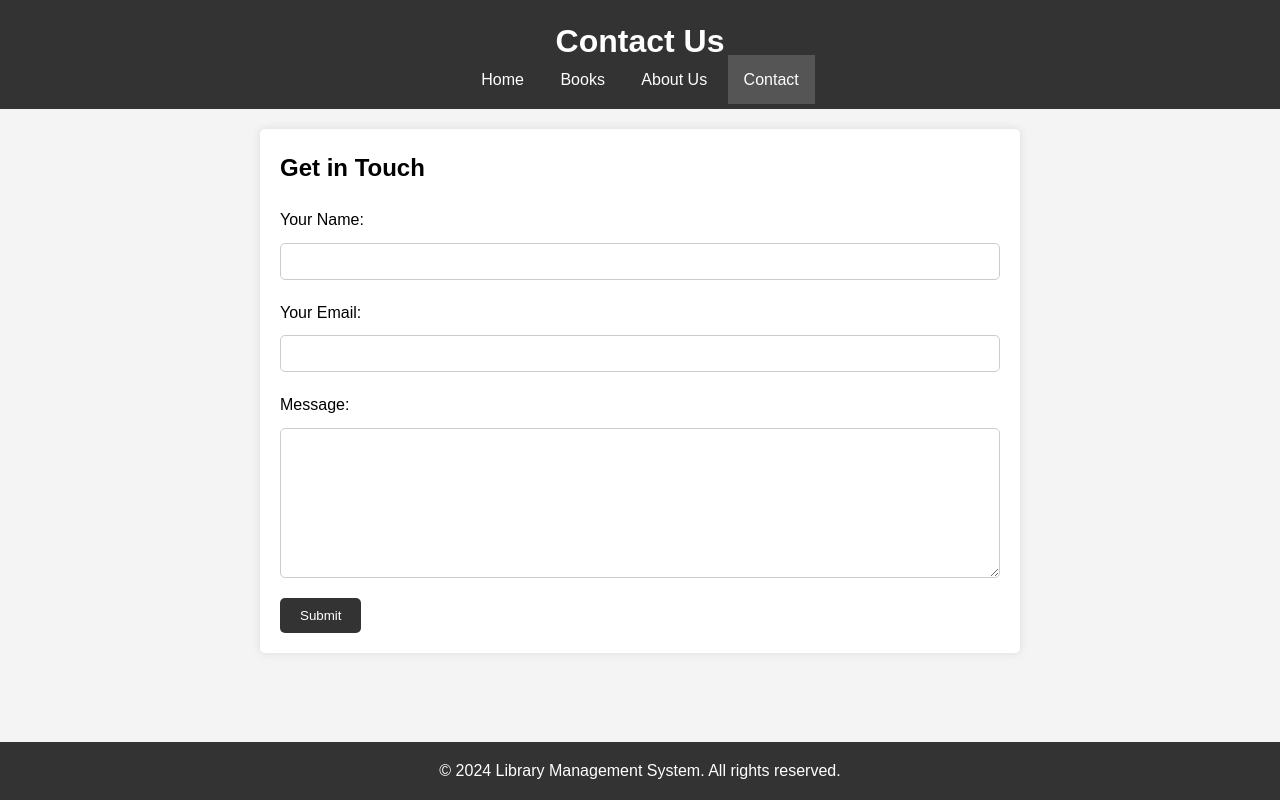
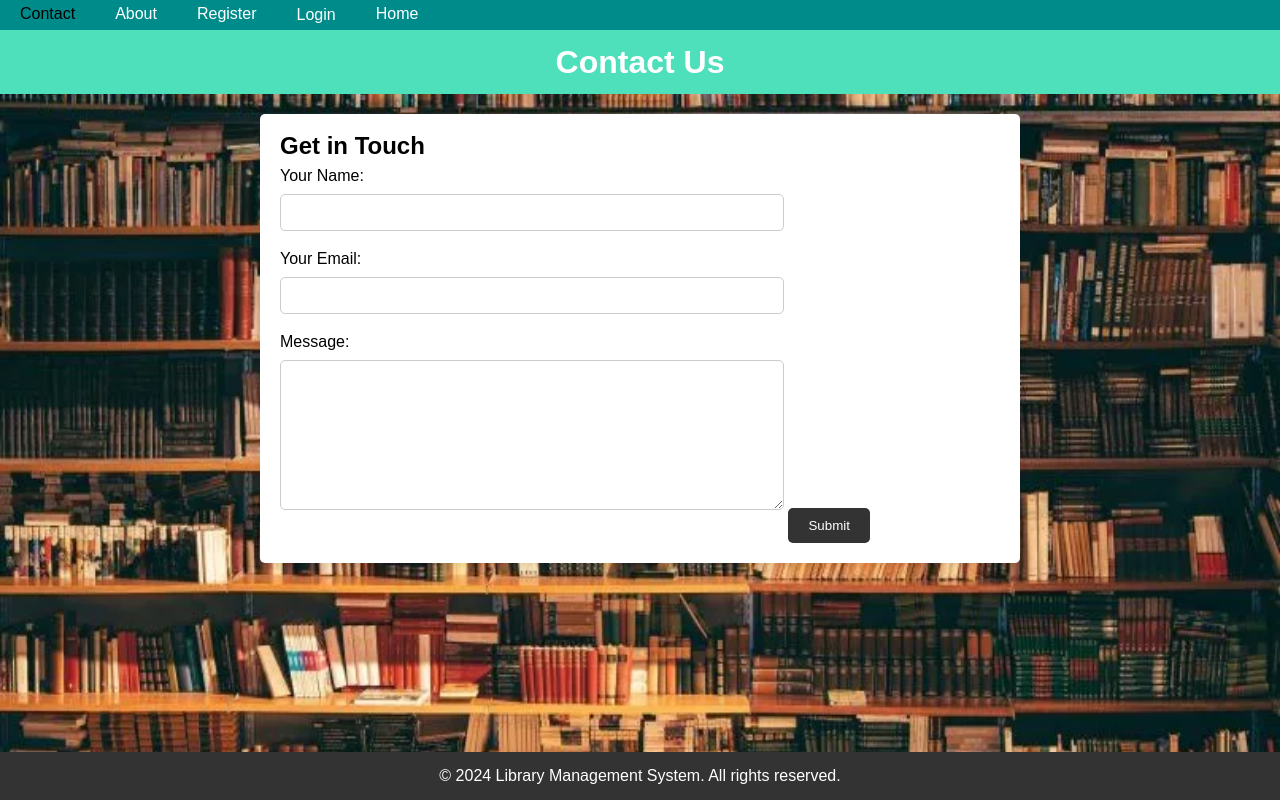
Before and after one commit to Samprikta15/LMS, a PHP site: page /LMS/Contact.php in a window 1280 px wide. Run offline with PHP 8.4, Linux system fonts and the light colour scheme.

Commit message:
contact page link added and about option removed from admin,student,teacher,registration,index page ......and working on contact page

```diff
--- a/Admin.php
+++ b/Admin.php
@@ -118,9 +118,7 @@ body {
 <body style="background-color:LightCyan">
 <div class="navbar">
 
-    <a href="#contact">Contact</a>
-
-    <a href="#about">About</a>
+    <a href="http://localhost/LMS/Contact.php">Contact</a>
   <a href="http://localhost/LMS/Registration_frontend.php">Register</a>
   <div class="dropdown">
   <button class="dropbtn" onclick="myFunction()">Login
--- a/Contact.php
+++ b/Contact.php
@@ -2,22 +2,133 @@
 <html>
 <html lang="en">
 <head>
-    <title>Contact Us - Library Management System</title>
-    <link rel="stylesheet" href="styles.css">
+<link rel="stylesheet" type="text/css" href="styles.css">
+<style>
+        body {
+            margin: 0;
+            font-family: Arial, sans-serif;
+            background-image: url('contact.jpg');
+            background-repeat:no-repeat;
+            background-attachment: fixed;
+            background-size:100% 100%;
+        }
+
+        .navbar {
+            background-color: #008B8B;
+            overflow: hidden;
+        }
+
+        .navbar a {
+            float: left;
+            display: block;
+            color: white;
+            text-align: center;
+            padding: 6px 20px;
+            text-decoration: none;
+        }
+
+        .navbar a:hover {
+            background-color: #008B8B;
+            color: black;
+        }
+
+        .dropdown {
+  float: left;
+  overflow: hidden;
+}
+
+.dropdown .dropbtn {
+  cursor: pointer;
+  font-size: 16px;
+  border: none;
+  outline: none;
+  color: white;
+  padding: 6px 20px;
+  background-color: inherit;
+  font-family: inherit;
+  margin: 0;
+}
+
+.navbar a:hover, .dropdown:hover .dropbtn, .dropbtn:focus {
+  background-color: #008B8B;
+   color: black;
+
+}
+
+.dropdown-content {
+  display: none;
+  position: absolute;
+  background-color: #008B8B;
+  min-width: 160px;
+  box-shadow: 0px 8px 16px 0px rgba(0,0,0,0.2);
+  z-index: 1;
+}
+
+.dropdown-content a {
+  float: none;
+  color: white;
+  padding: 6px 16px;
+  text-decoration: none;
+  display: block;
+  text-align: center;
+}
+
+.dropdown-content a:hover {
+  background-color: #008B8B;
+}
+
+.show {
+  display: block;
+}
+
+.wrapper {
+  width: 800px;
+  margin: auto;
+}
+
+    </style>
+<title>
+This ia a project of library management
+</title>
 </head>
-<body>
+<body style="background-color:LightCyan">
+<div class="navbar">
+
+    <a href="#contact">Contact</a>
+    <a href="#about">About</a>
+    <a href="http://localhost/LMS/Registration_frontend.php">Register</a>
+  <div class="dropdown">
+  <button class="dropbtn" onclick="myFunction()">Login
+    <i class="fa fa-caret-down"></i>
+  </button>
+  <div class="dropdown-content" id="myDropdown">
+    <a href="http://localhost/LMS/Student.php">Student Login</a>
+    <a href="http://localhost/LMS/Teacher.php">Teacher Login</a>
+    <a href="http://localhost/LMS/Admin.php">Admin Login</a>
+  </div>
+  </div>
+    <a href="http://localhost/LMS/index.php">Home</a>
+</div>
+<script>
+/* When the user clicks on the button,
+toggle between hiding and showing the dropdown content */
+function myFunction() {
+  document.getElementById("myDropdown").classList.toggle("show");
+}
+
+// Close the dropdown if the user clicks outside of it
+window.onclick = function(e) {
+  if (!e.target.matches('.dropbtn')) {
+  var myDropdown = document.getElementById("myDropdown");
+    if (myDropdown.classList.contains('show')) {
+      myDropdown.classList.remove('show');
+    }
+  }
+}
+</script>
     <header>
         <h1>Contact Us</h1>
-        <nav>
-            <ul>
-                <li><a href="index.html">Home</a></li>
-                <li><a href="books.html">Books</a></li>
-                <li><a href="about.html">About Us</a></li>
-                <li><a href="contact.html" class="active">Contact</a></li>
-            </ul>
-        </nav>
     </header>
-
     <main>
         <section class="contact-form">
             <h2>Get in Touch</h2>
@@ -35,7 +146,6 @@
             </form>
         </section>
     </main>
-
     <footer>
         <p>&copy; 2024 Library Management System. All rights reserved.</p>
     </footer>
--- a/Registration_frontend.php
+++ b/Registration_frontend.php
@@ -118,9 +118,7 @@
 <body>
 <div class="navbar">
 
-    <a href="#contact">Contact</a>
-
-    <a href="#about">About</a>
+    <a href="http://localhost/LMS/Contact.php">Contact</a>
   <a href="http://localhost/LMS/Registration_frontend.php">Register</a>
   <div class="dropdown">
   <button class="dropbtn" onclick="myFunction()">Login
--- a/Student.php
+++ b/Student.php
@@ -123,9 +123,7 @@ body {
 <body style="background-color:LightCyan">
 <div class="navbar">
 
-    <a href="#contact">Contact</a>
-
-    <a href="#about">About</a>
+    <a href="http://localhost/LMS/Contact.php">Contact</a>
   <a href="http://localhost/LMS/Registration_frontend.php">Register</a>
   <div class="dropdown">
   <button class="dropbtn" onclick="myFunction()">Login
--- a/Teacher.php
+++ b/Teacher.php
@@ -118,9 +118,7 @@ body {
 <body style="background-color:LightCyan">
 <div class="navbar">
 
-    <a href="#contact">Contact</a>
-
-    <a href="#about">About</a>
+    <a href="http://localhost/LMS/Contact.php">Contact</a>
   <a href="http://localhost/LMS/Registration_frontend.php">Register</a>
   <div class="dropdown">
   <button class="dropbtn" onclick="myFunction()">Login
--- a/index.php
+++ b/index.php
@@ -91,8 +91,7 @@ This ia a project of library management
 <body style="background-color:LightCyan">
 <div class="navbar">
 
-    <a href="#contact">Contact</a>
-    <a href="#about">About</a>
+    <a href="http://localhost/LMS/Contact.php">Contact</a>
     <a href="http://localhost/LMS/Registration_frontend.php">Register</a>
   <div class="dropdown">
   <button class="dropbtn" onclick="myFunction()">Login
--- a/styles.css
+++ b/styles.css
@@ -7,12 +7,12 @@
 
 body {
     font-family: Arial, sans-serif;
-    line-height: 1.6;
-    background-color: #f4f4f4;
+    line-height: 1;
+    background-color: #60d4e9;
 }
 
 header {
-    background: #333;
+    background: #4edfbb;
     color: #fff;
     padding: 1em 0;
 }
@@ -54,7 +54,7 @@ main {
 }
 
 .contact-form h2 {
-    margin-bottom: 20px;
+    margin-bottom: 10px;
 }
 
 .contact-form label {
@@ -65,7 +65,7 @@ main {
 .contact-form input[type="text"],
 .contact-form input[type="email"],
 .contact-form textarea {
-    width: 100%;
+    width: 70%;
     padding: 10px;
     margin-bottom: 20px;
     border: 1px solid #ccc;
```
